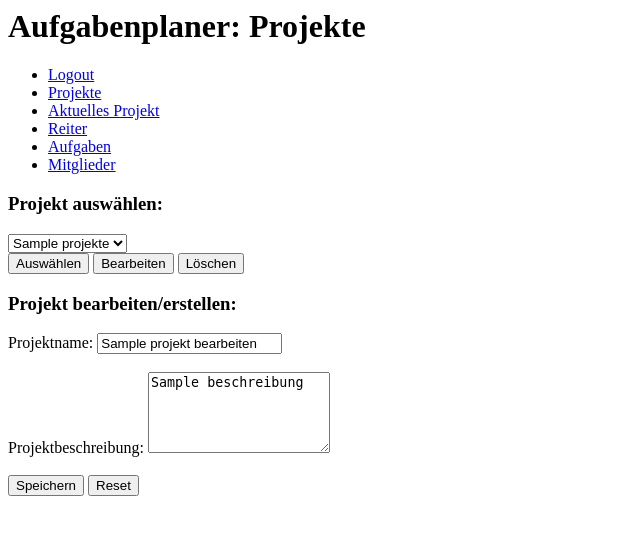
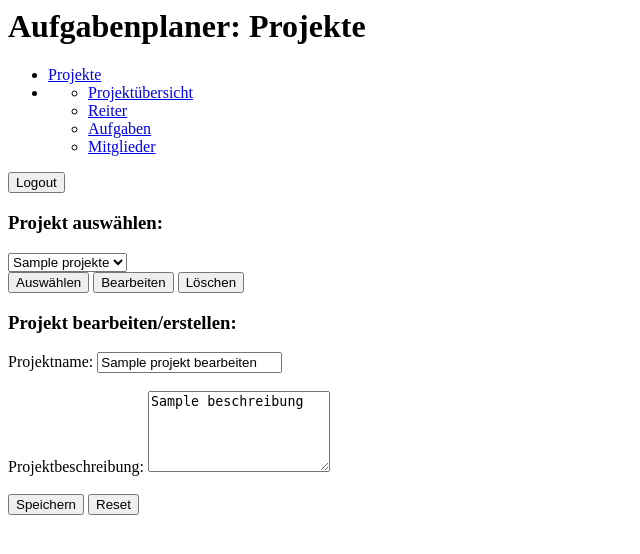
Before and after one commit to WeizenHeizer3000/WebEntwicklung, a CodeIgniter 4 app: the page made by codeigniter/app/Views/pages/projekte.php in a window 1280 px wide. Shown: the top 554 px of the page, without its empty margins (0-640 px from the left). Run offline with PHP 8.4 and a stand-in for CodeIgniter, Linux system fonts and the light colour scheme; the template is opened without the code that fills it: most values are stand-ins (such as "Sample title", 1, 10 or a date in 2020); data that the repository does not hold is empty; some libraries are stand-ins or nearby versions.

Commit message:
9 file changes

```diff
--- a/codeigniter/app/Controllers/Mitglieder.php
+++ b/codeigniter/app/Controllers/Mitglieder.php
@@ -72,6 +72,8 @@ class Mitglieder extends BaseController
         }
         // Mitglied löschen
         elseif (isset($_POST['btnLoeschen'])) {
+
+
             $this->MitgliederModel->deleteMitglied($_POST['id']);
             return redirect()->to(base_url('mitglieder/index_edit/'));
         }
--- a/codeigniter/app/Controllers/Projekte.php
+++ b/codeigniter/app/Controllers/Projekte.php
@@ -38,6 +38,10 @@ class Projekte extends BaseController
         }
         if(isset($_POST['btnAuswaehlen'])){
             $this->session->set('aktuellesProjekt', $id);
+
+            $name = $this->ProjekteModel->getProjektName($id);
+            $this->session->set('aktuellesProjektName', $name['name']);
+
             return redirect()->to(base_url('projekte/index_edit/'));
         }
     }
--- a/codeigniter/app/Views/pages/aufgaben.php
+++ b/codeigniter/app/Views/pages/aufgaben.php
@@ -10,9 +10,9 @@
     </header>
     <div class="row mt-4">
         <div class="col-2">
-            <?php include("menu.php");?>
         </div>
         <div class="col-8">
+            <?php include("menu.php");?>
             <div class="form-group">
                 <table class="table table-responsive table-hover d-md-table"
                        data-show-columns="true"
--- a/codeigniter/app/Views/pages/index.php
+++ b/codeigniter/app/Views/pages/index.php
@@ -10,9 +10,9 @@
     </header>
     <div class="row mt-4">
         <div class="col-2">
-            <?php include("menu.php");?>
         </div>
         <div class="col">
+            <?php include("menu.php");?>
             <div class="row">
                 <div class="col">
                     <div class="card">
--- a/codeigniter/app/Views/pages/menu.php
+++ b/codeigniter/app/Views/pages/menu.php
@@ -1,20 +1,36 @@
-<ul class="list-group">
-    <li class="list-group-item">
-        <a class="text-decoration-none" href="<?php echo site_url('Login/index')?>">Logout</a>
+<div class="container">
+    <nav class="navbar navbar-expand-lg navbar-light bg-light">
+        <div class="container-fluid">
+            <div class="collapse navbar-collapse" id="navbarSupportedContent">
+                <ul class="navbar-nav me-auto mb-2 mb-lg-0">
+                    <li class="nav-item">
+                        <a class="nav-link active" aria-current="page" href="<?php echo site_url('Projekte/index_edit')?>">Projekte</a>
                     </li>
-    <li class="list-group-item">
-        <a class="text-decoration-none" href="<?php echo site_url('Projekte/index_edit')?>">Projekte</a>
+                    <li <? if(session()->get('aktuellesProjektName') == null) : ?>style="visibility: hidden"<? endif ?> class="nav-item dropdown">
+                        <a class="nav-link dropdown-toggle" href="#" id="navbarDropdown" role="button" data-bs-toggle="dropdown" aria-expanded="false">
+                            <?php echo(session()->get('aktuellesProjektName'))?>
+                        </a>
+                        <ul class="dropdown-menu" aria-labelledby="navbarDropdown">
+                            <li <? if(session()->get('aktuellesProjekt') == null) : ?>style="visibility: hidden"<? endif ?>>
+                                <a class="dropdown-item" href="<?php echo site_url('Index/index')?>">Projektübersicht</a>
                             </li>
-    <li class="list-group-item" <? if(session()->get('aktuellesProjekt') == null) : ?>style="visibility: hidden"<? endif ?>>
-        <a class="text-decoration-none" href="<?php echo site_url('Index/index')?>">Aktuelles Projekt</a>
+                            <li <? if(session()->get('aktuellesProjekt') == null) : ?>style="visibility: hidden"<? endif ?>>
+                                <a class="dropdown-item" href="<?php echo site_url('Reiter/index_edit')?>">Reiter</a>
                             </li>
-    <li class="list-group-item ms-4" <? if(session()->get('aktuellesProjekt') == null) : ?>style="visibility: hidden"<? endif ?>>
-        <a class="text-decoration-none" href="<?php echo site_url('Reiter/index_edit')?>">Reiter</a>
+                            <li <? if(session()->get('aktuellesProjekt') == null) : ?>style="visibility: hidden"<? endif ?>>
+                                <a class="dropdown-item" href="<?php echo site_url('Aufgaben/index_edit')?>">Aufgaben</a>
                             </li>
-    <li class="list-group-item ms-4" <? if(session()->get('aktuellesProjekt') == null) : ?>style="visibility: hidden"<? endif ?>>
-        <a class="text-decoration-none" href="<?php echo site_url('Aufgaben/index_edit')?>">Aufgaben</a>
-    </li>
-    <li class="list-group-item ms-4" <? if(session()->get('aktuellesProjekt') == null) : ?>style="visibility: hidden"<? endif ?>>
-        <a class="text-decoration-none" href="<?php echo site_url('Mitglieder/index_edit')?>">Mitglieder</a>
+                            <li <? if(session()->get('aktuellesProjekt') == null) : ?>style="visibility: hidden"<? endif ?>>
+                                <a class="dropdown-item" href="<?php echo site_url('Mitglieder/index_edit')?>">Mitglieder</a>
                             </li>
                         </ul>
+                    </li>
+                </ul>
+                <a class="me-2" href="<?php echo site_url('Login/index')?>">
+                    <button id="btnsubmit" type="submit" name="btnLogout" class="btn btn-primary">Logout</button>
+                </a>
+            </div>
+        </div>
+    </nav>
+
+</div>
--- a/codeigniter/app/Views/pages/mitglieder.php
+++ b/codeigniter/app/Views/pages/mitglieder.php
@@ -10,9 +10,9 @@
     </header>
     <div class="row mt-4">
         <div class="col-2">
-            <?php include("menu.php");?>
         </div>
         <div class="col-8">
+            <?php include("menu.php");?>
             <table class="table table-responsive table-hover d-md-table"
                 data-show-columns="true"
                 data-show-toggle="true"
--- a/codeigniter/app/Views/pages/projekte.php
+++ b/codeigniter/app/Views/pages/projekte.php
@@ -11,9 +11,9 @@
     </header>
     <div class="row mt-4">
         <div class="col-2">
-            <?php include("menu.php");?>
         </div>
         <div class="col-8">
+            <?php include("menu.php");?>
             <div>
                 <header class="p-3"
                 <h1 class="display-5" Projekt auswählen </h1>
--- a/codeigniter/app/Views/pages/reiter.php
+++ b/codeigniter/app/Views/pages/reiter.php
@@ -11,9 +11,9 @@
     </header>
     <div class="row mt-4">
         <div class="col-2">
-            <?php include("menu.php");?>
         </div>
         <div class="col-8">
+            <?php include("menu.php");?>
             <table class="table table-responsive table-hover d-md-table"
                    data-show-columns="true"
                    data-show-toggle="true"
```
Also changed, not shown: codeigniter/app/Controllers/Login.php (+5 -9 lines), codeigniter/app/Models/ProjekteModel.php (+16 -0 lines). Lines whose indentation alone changed are shown as unchanged.
